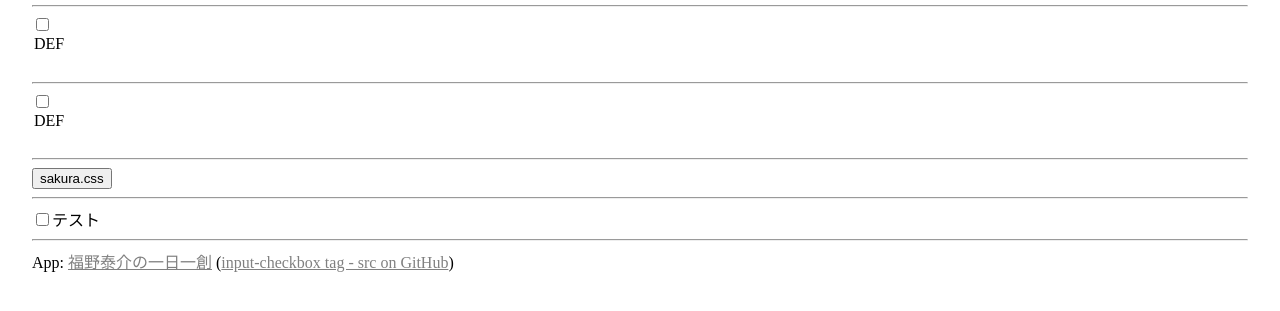
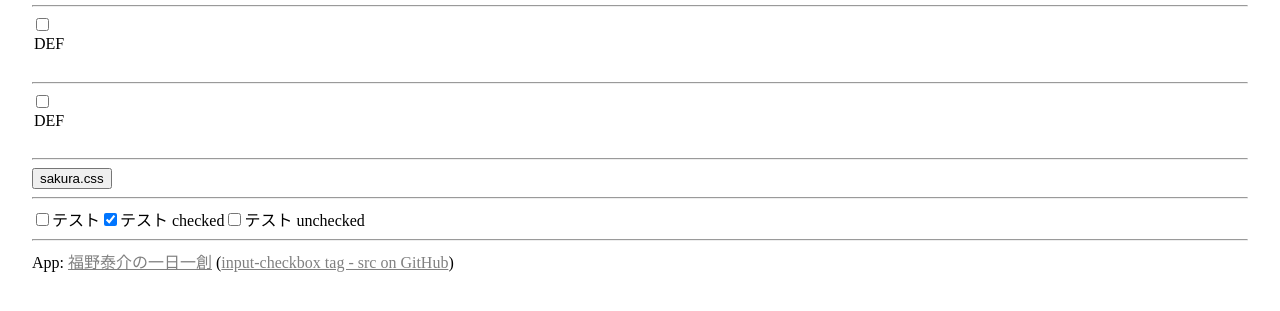
Before and after one commit to code4fukui/input-checkbox, a plain HTML site: page index.html in a window 1280 px wide. Shown: the part 115-426 px from the top of the page. Drawn offline with Linux system fonts and the light colour scheme.

Commit message:
support default checked status

```diff
--- a/index.html
+++ b/index.html
@@ -64,6 +64,8 @@
 import { InputCheckbox } from "./input-checkbox.js";
 
 div1.appendChild(new InputCheckbox("テスト"));
+div1.appendChild(new InputCheckbox("テスト checked", true));
+div1.appendChild(new InputCheckbox("テスト unchecked", false));
 </script>
 
 <hr>
--- a/input-checkbox.js
+++ b/input-checkbox.js
@@ -1,15 +1,15 @@
 class InputCheckbox extends HTMLElement {
-  constructor(s) {
+  constructor(s, checked) {
     super();
     if (s !== undefined) {
       this.textContent = s;
     }
-    this._replace();
+    this._replace(checked);
   }
-  _replace() {
+  _replace(chked) {
     this.opts = [];
 
-    const checked = this.getAttribute("checked");
+    const checked = chked !== undefined ? chked : this.getAttribute("checked");
 
     const c = document.createElement("span");
     const label = document.createElement("label");
```
